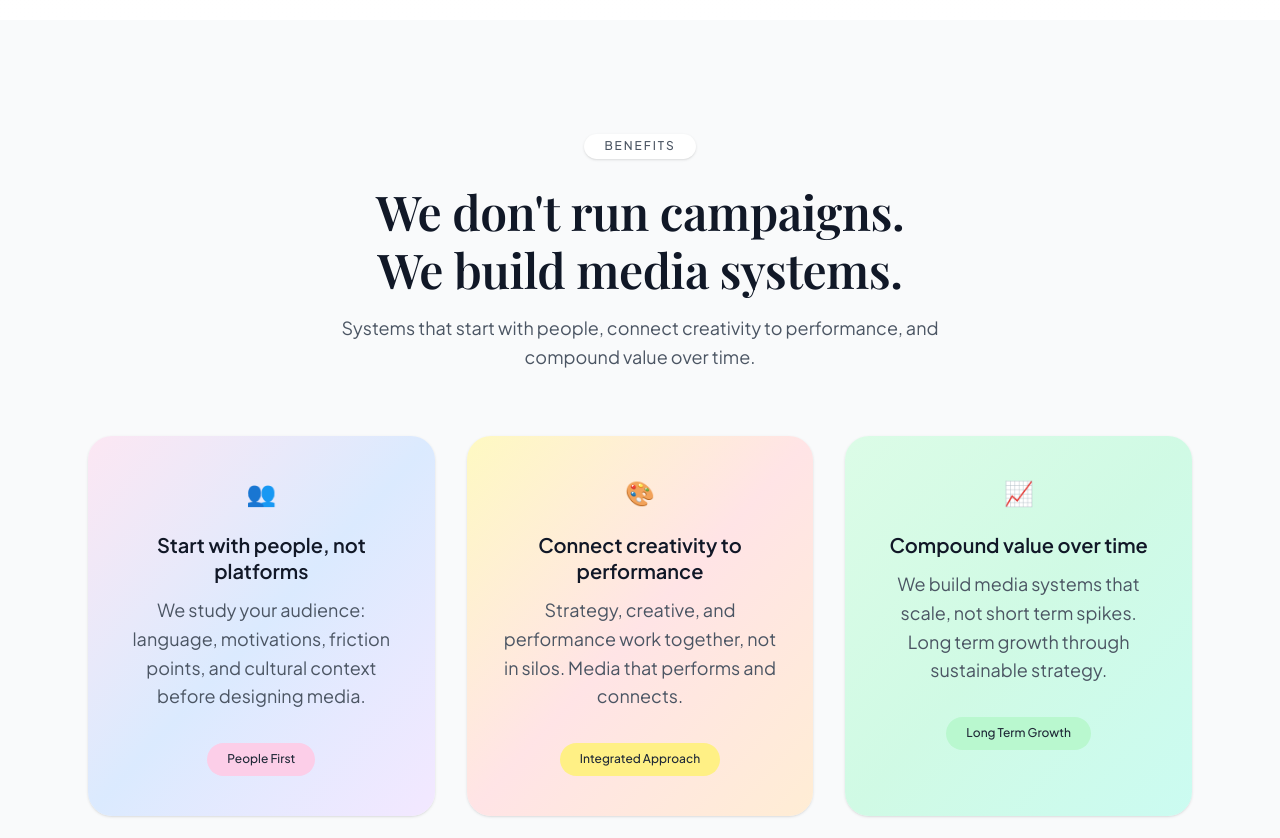
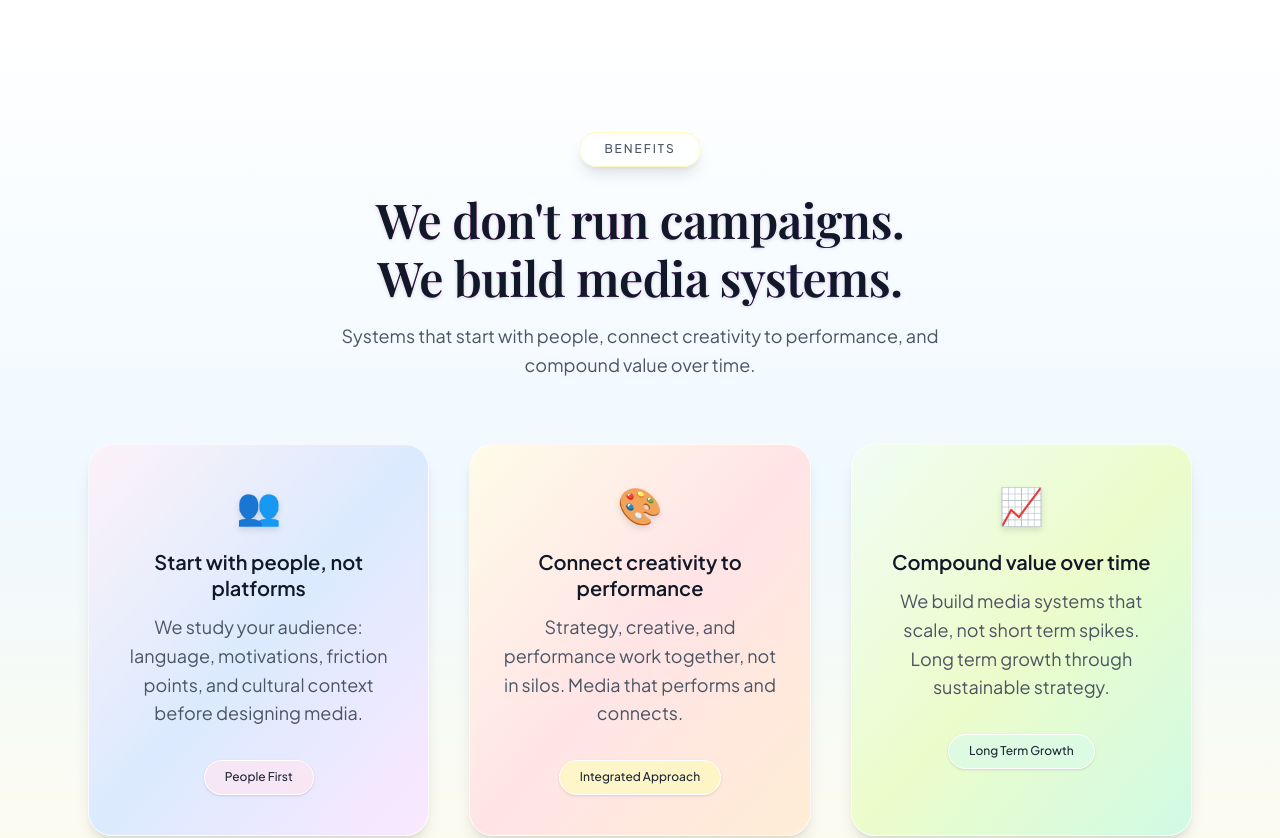
Before and after one commit to siddartha018/neopa, a Next.js app: page / in a window 1280 px wide. Shown: the part 1580-2418 px from the top of the page. Built offline with nearby package versions, Linux system fonts and the light colour scheme; no server answers; the database is empty.

Commit message:
udpated a bit gradient in benifits component

```diff
--- a/app/components/Benefits.tsx
+++ b/app/components/Benefits.tsx
@@ -7,8 +7,9 @@ const benefits = [
     title: 'Start with people, not platforms',
     description: 'We study your audience: language, motivations, friction points, and cultural context before designing media.',
     tag: 'People First',
-    cardBg: 'bg-gradient-to-br from-pink-100 via-blue-100 to-purple-100',
-    badgeBg: 'bg-pink-200',
+    // Brighter gradient using 50 and 100 shades, and some neon touch
+    cardBg: 'bg-gradient-to-br from-pink-50 via-blue-100 to-fuchsia-100',
+    badgeBg: 'bg-pink-100/80',
   },
   {
     id: 2,
@@ -16,8 +17,8 @@ const benefits = [
     title: 'Connect creativity to performance',
     description: 'Strategy, creative, and performance work together, not in silos. Media that performs and connects.',
     tag: 'Integrated Approach',
-    cardBg: 'bg-gradient-to-br from-yellow-100 via-rose-100 to-orange-100',
-    badgeBg: 'bg-yellow-200',
+    cardBg: 'bg-gradient-to-br from-yellow-50 via-rose-100 to-orange-100',
+    badgeBg: 'bg-yellow-100/80',
   },
   {
     id: 3,
@@ -25,50 +26,51 @@ const benefits = [
     title: 'Compound value over time',
     description: 'We build media systems that scale, not short term spikes. Long term growth through sustainable strategy.',
     tag: 'Long Term Growth',
-    cardBg: 'bg-gradient-to-br from-green-100 via-emerald-100 to-teal-100',
-    badgeBg: 'bg-green-200',
+    cardBg: 'bg-gradient-to-br from-green-50 via-lime-100 to-emerald-100',
+    badgeBg: 'bg-green-100/80',
   },
 ];
 
 const Benefits = () => {
   return (
-    <section className="w-full bg-gray-50 py-20 md:py-28">
+    <section className="w-full bg-gradient-to-b from-white via-sky-50 to-amber-50 py-20 md:py-28">
       <div className="max-w-6xl mx-auto px-6">
         {/* Top label + heading */}
         <div className="text-center mb-16">
-          <div className="inline-flex items-center justify-center rounded-full bg-white shadow-sm px-5 py-1 mb-6">
-            <span className="typography-eyebrow">
+          <div className="inline-flex items-center justify-center rounded-full bg-white/90 shadow-lg px-6 py-2 mb-6 border border-yellow-100">
+            <span className="typography-eyebrow text-yellow-600 font-semibold tracking-wider">
               Benefits
             </span>
           </div>
 
-          <h2 className="typography-heading mb-4">
+          <h2 className="typography-heading mb-4 text-transparent bg-clip-text bg-gradient-to-r from-pink-400 via-fuchsia-400 to-blue-400 drop-shadow">
             We don&apos;t run campaigns.
             <br />
             We build media systems.
           </h2>
-          <p className="max-w-2xl mx-auto typography-body">
+          <p className="max-w-2xl mx-auto typography-body text-gray-700">
             Systems that start with people, connect creativity to performance, and compound value over time.
           </p>
         </div>
 
         {/* Benefit cards */}
-        <div className="grid grid-cols-1 md:grid-cols-3 gap-6 md:gap-8">
+        <div className="grid grid-cols-1 md:grid-cols-3 gap-8 md:gap-10">
           {benefits.map((item) => (
             <div
               key={item.id}
-              className={`${item.cardBg} rounded-3xl px-8 py-10 text-center shadow-sm hover:shadow-md transition-shadow duration-300`}
+              className={`${item.cardBg} rounded-3xl px-8 py-10 text-center shadow-lg hover:shadow-xl hover:scale-105 transition-all duration-300 border border-white/70`}
+              style={{ backgroundBlendMode: 'lighten' }}
             >
-              <div className="flex items-center justify-center mb-6 text-2xl">
+              <div className="flex items-center justify-center mb-6 text-4xl drop-shadow-md">
                 <span aria-hidden="true">{item.icon}</span>
               </div>
-              <h3 className="typography-title mb-3">
+              <h3 className="typography-title mb-3 text-fuchsia-700 font-semibold">
                 {item.title}
               </h3>
-              <p className="typography-body mb-8">
+              <p className="typography-body mb-8 text-gray-800">
                 {item.description}
               </p>
-              <div className={`inline-flex items-center justify-center rounded-full ${item.badgeBg} px-5 py-2`}>
+              <div className={`inline-flex items-center justify-center rounded-full ${item.badgeBg} px-5 py-2 border border-white font-bold text-pink-700 shadow`}>
                 <span className="typography-badge">
                   {item.tag}
                 </span>
```
